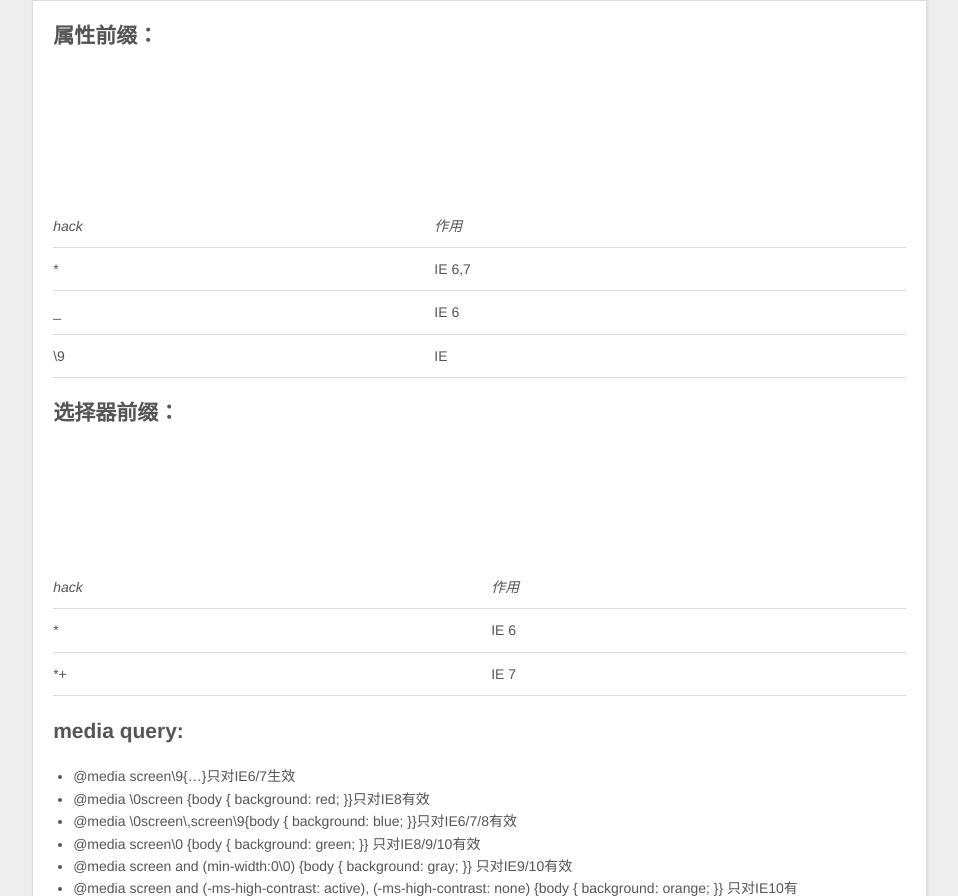
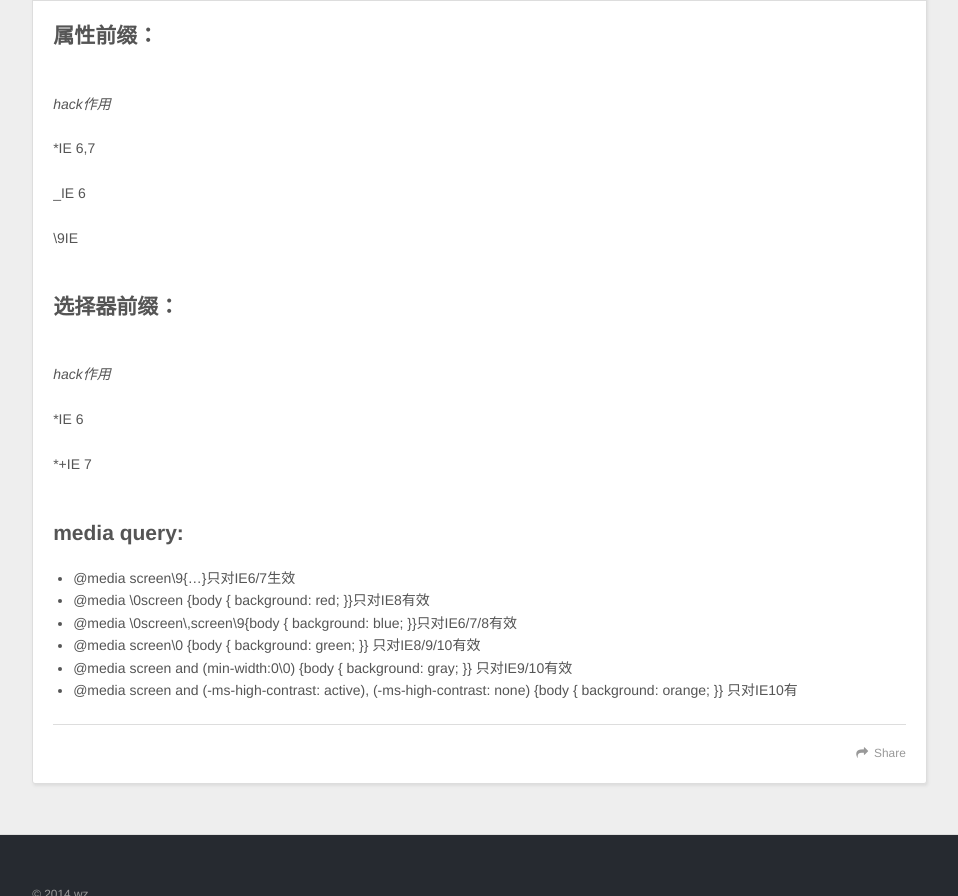
Before and after one commit to w7121544/w7121544.github.io, a plain HTML site: page 2014/11/05/new-post/index.html in a window 1280 px wide. Shown: the part 1069-1965 px from the top of the page, without its empty margins (8-966 px from the left). Drawn offline with nearby package versions, Linux system fonts and the light colour scheme.

Commit message:
Site updated: 2014-11-05 00:48:21

```diff
--- a/2014/11/05/new-post/index.html
+++ b/2014/11/05/new-post/index.html
@@ -151,11 +151,18 @@
 这段文字只在非IE浏览器显示
 &lt;![endif]--&gt;</span>
 </code></pre><h2 id="属性前缀：">属性前缀：</h2>
-<table><br><tbody><br><tr><td><em>hack</em></td><td><em>作用</em></td></tr><br><tr><td>*</td><td>IE 6,7</td></tr><br><tr><td>_</td><td>IE 6</td></tr><br><tr><td>\9</td><td>IE</td></tr><br></tbody><br></table>
-
+<p><table></table></p>
+<p><tbody></tbody></p>
+<p><tr><td><em>hack</em></td><td><em>作用</em></td></tr></p>
+<p><tr><td>*</td><td>IE 6,7</td></tr></p>
+<p><tr><td>_</td><td>IE 6</td></tr></p>
+<p><tr><td>\9</td><td>IE</td></tr><br><br></p>
 <h2 id="选择器前缀：">选择器前缀：</h2>
-<table><br><tbody><br><tr><td><em>hack</em></td><td><em>作用</em></td></tr><br><tr><td>*</td><td>IE 6</td></tr><br><tr><td>*+</td><td>IE 7</td></tr><br></tbody><br></table>
-
+<p><table></table></p>
+<p><tbody></tbody></p>
+<p><tr><td><em>hack</em></td><td><em>作用</em></td></tr></p>
+<p><tr><td>*</td><td>IE 6</td></tr></p>
+<p><tr><td>*+</td><td>IE 7</td></tr><br><br></p>
 <h2 id="media_query:">media query:</h2>
 <ul>
 <li>@media screen\9{…}只对IE6/7生效</li>
```
Also changed, not shown: index.html (+11 -4 lines).
